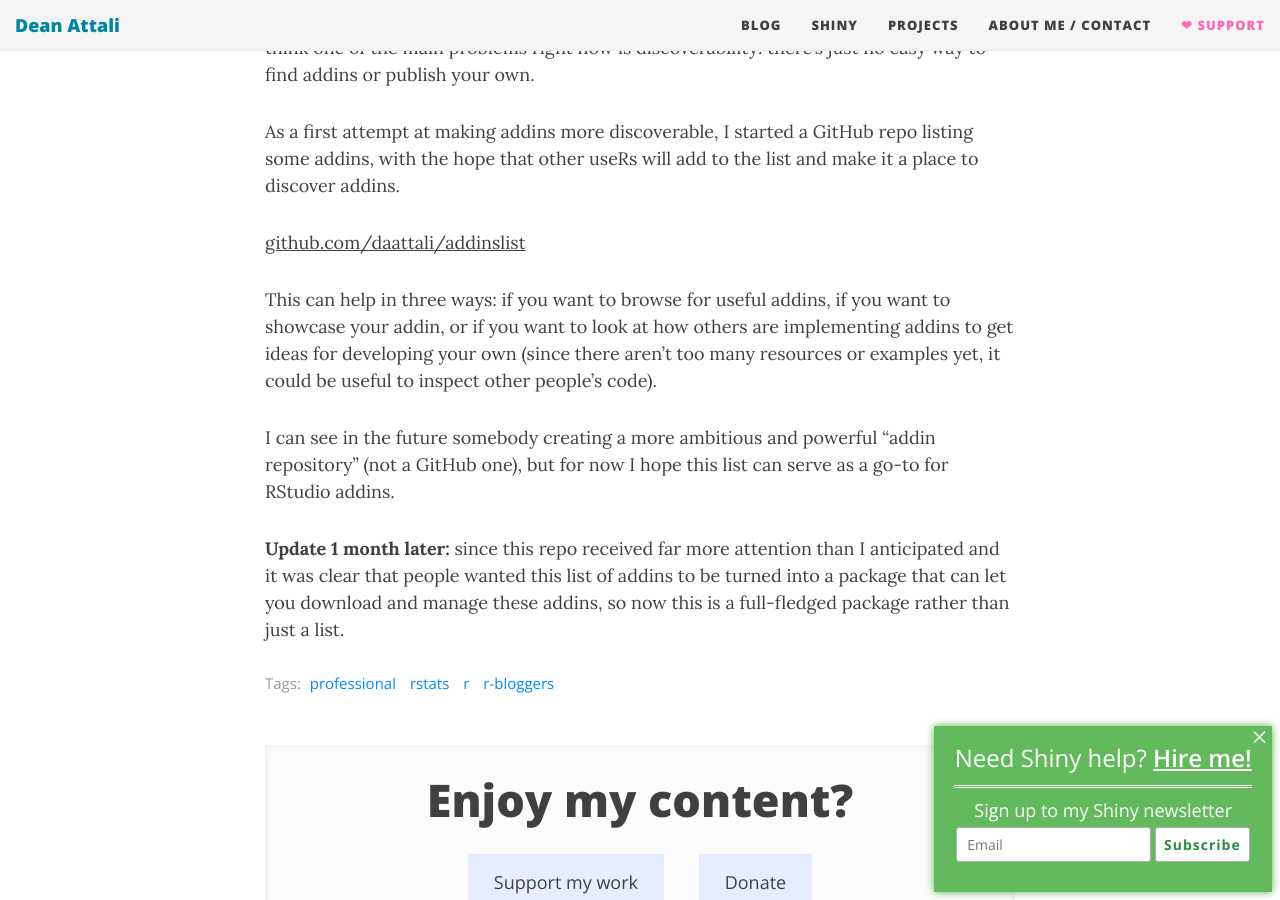
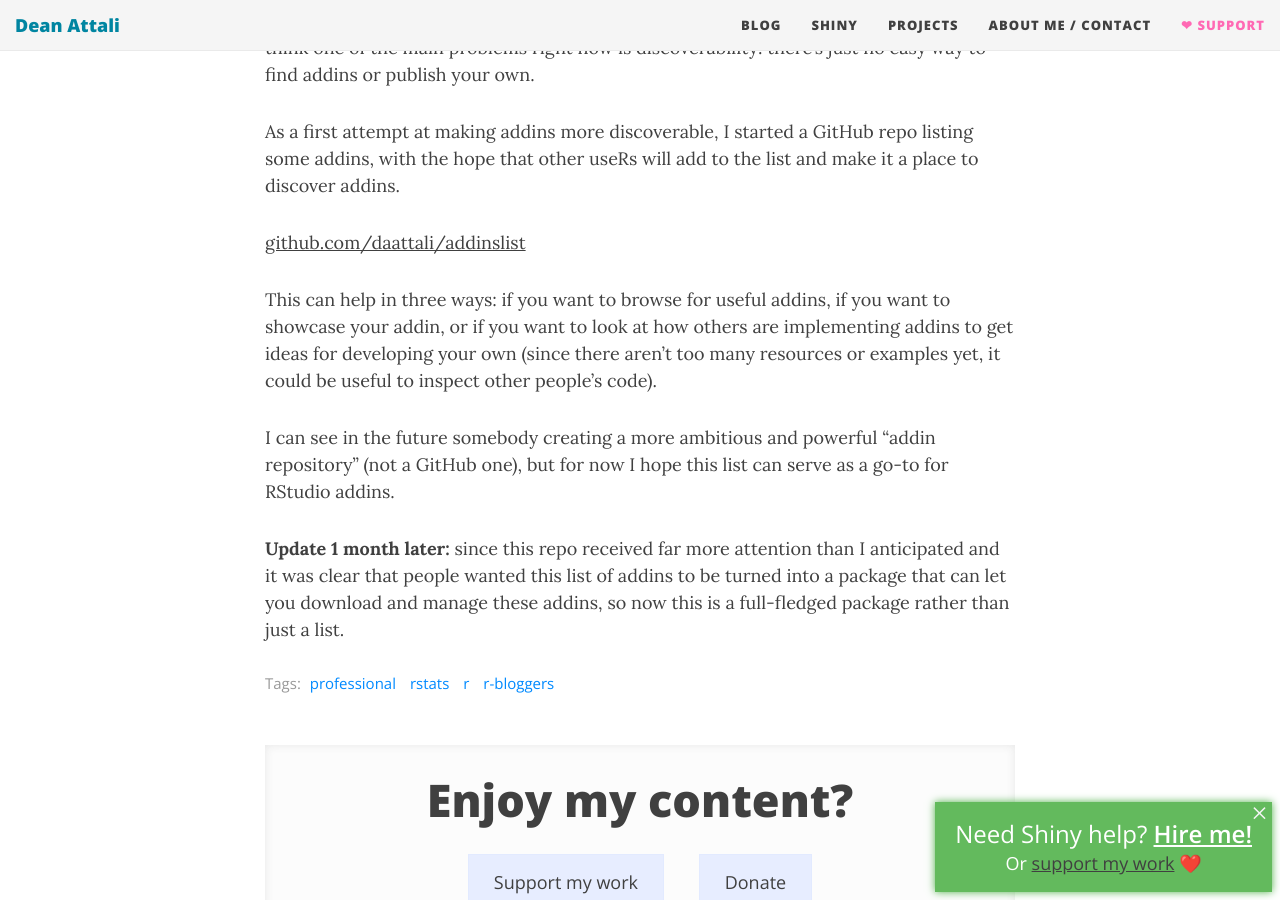
Before and after one commit to daattali/daattali.github.io, a Jekyll site: the page built from notblog/2016-03-30-rstudio-addins-list.md, in a window 1280 px wide and 900 px high, scrolled down 460 px. Built offline with Jekyll 4.4.1, drawn with Linux system fonts in a browser that asks for light colours; nearby versions of some CDN libraries; comment, search, counter and statistics services are not loaded.

Commit message:
remove email from scrollbox and add support

```diff
--- a/_includes/scroll-box.html
+++ b/_includes/scroll-box.html
@@ -4,28 +4,7 @@
     Need Shiny help?
     <a href="/shiny">Hire me!</a>
   </div>
-  <div id="mailchimp-subscribe-section-scrollbox" class="mailchimp-subscribe-section">
-    <div id="mc_embed_signup-scrollbox">
-      <form action="//deanattali.us14.list-manage.com/subscribe/post?u=a579a88c8f09f9b8502b9d0c3&amp;id=c180f5773c" method="post" id="mc-embedded-subscribe-form-scrollbox" name="mc-embedded-subscribe-form" class="validate" target="_blank" novalidate="">
-        <div id="mc_embed_signup_scroll-scrollbox">
-  	      <label for="mce-EMAIL-scrollbox">Sign up to my Shiny newsletter</label>
-          <div class="container">
-            <div class="row">
-              <div class="col-sm-8 col-xs-12">
-  	            <input type="email" value="" name="EMAIL" class="email" id="mce-EMAIL-scrollbox" placeholder="Email" required="">
-              </div>
-              <div class="col-sm-4 col-xs-12">
-                <input type="submit" value="Subscribe" name="subscribe" id="mc-embedded-subscribe-scrollbox" class="button" title="Sign up to my Shiny newsletter">
-              </div>
-            </div>
-          </div>
-          <div style="position: absolute; left: -5000px;" aria-hidden="true"><input type="text" name="b_a579a88c8f09f9b8502b9d0c3_c180f5773c" tabindex="-1" value=""></div>
-        </div>
-      </form>
-    </div>
-  </div>
-  <div id="scroll-box-contact">
-    Questions/comments?
-    <a href="/contact">Contact me!</a>
+  <div id="scroll-box-support">
+    Or <a href="https://github.com/sponsors/daattali">support my work</a> ❤️
   </div>
 </div>
```
